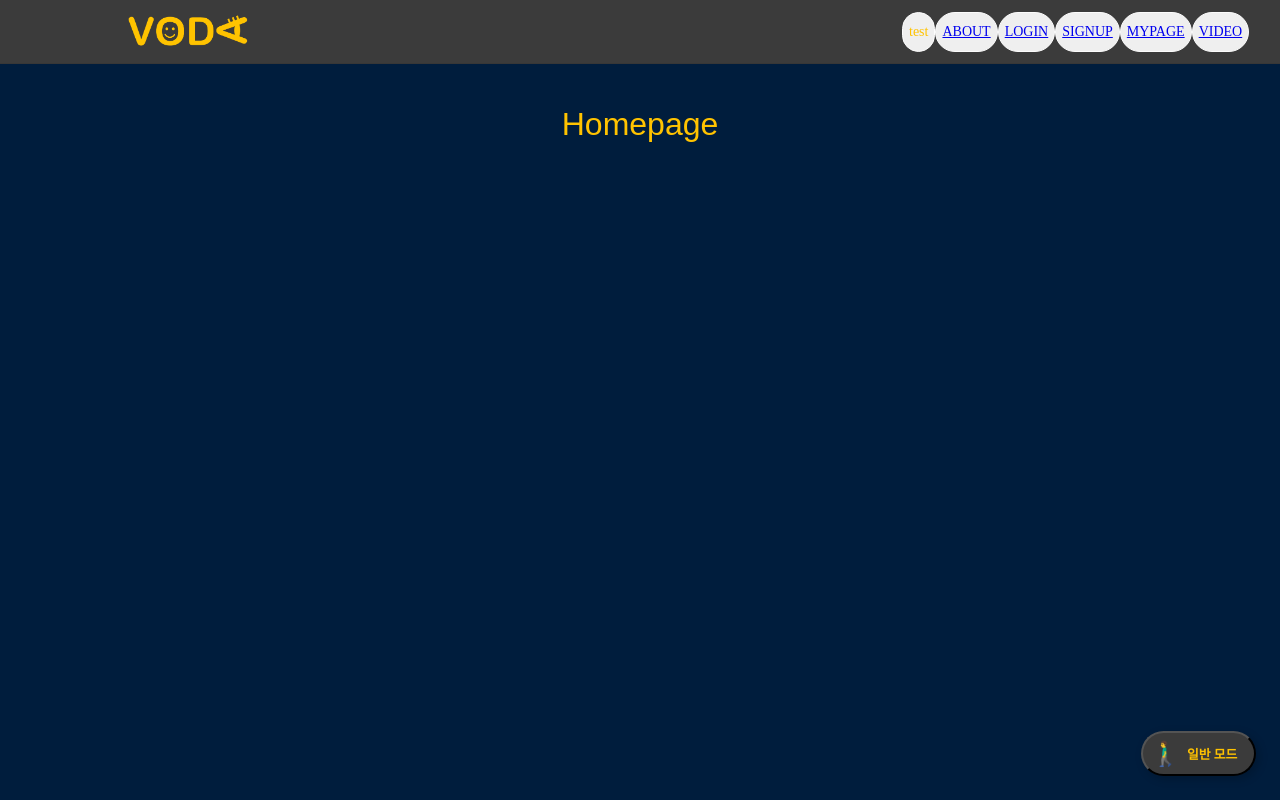
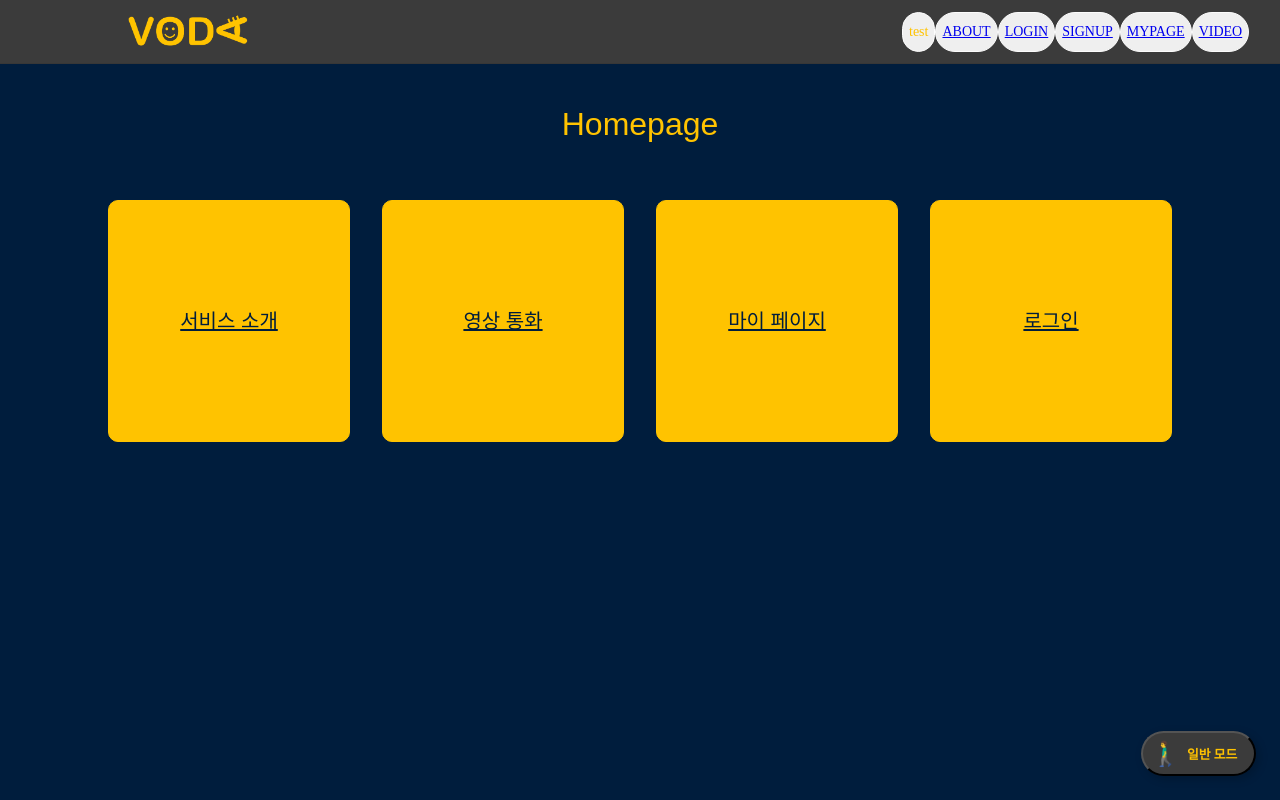
Before and after one commit to project-VODA/VODA, a React (Create React App) app in the folder front/voda/: page / in a window 1280 px wide. Built offline with nearby package versions, Linux system fonts and the light colour scheme; a web font is replaced by a local one.

Commit message:
[Front] Homepage에 들어가는 NavButton 추가

```diff
--- /dev/null
+++ b/front/voda/src/components/NavButton.tsx
@@ -0,0 +1,59 @@
+// components/Button.tsx
+
+import React, { useContext } from 'react';
+
+import { Link } from 'react-router-dom';
+
+import styled from 'styled-components';
+import { ThemeContext } from '../App';
+import { SimpleTheme, Theme } from '../styles/theme';
+
+
+interface ThemeProps {
+  theme: Theme;
+}
+
+// const ButtonContainer = styled.div`
+//   display: flex;
+//   justify-content: center;
+//   align-items: center;
+// `;
+
+// 테마(모드) 별로 색상 고려해줘야됌!!
+const SquareButton = styled(Link)<ThemeProps>`
+  width: 30vh;
+  height: 30vh;
+  border-radius: 10px;
+  font-size: 20px;
+  margin: 16px;
+  display: flex;
+  justify-content: center;
+  align-items: center;
+
+  border: 1px solid ${({ theme }) => theme.text};
+  background: ${({ theme }) => theme.text};
+  color: ${({ theme }) => theme.body};
+
+  &:hover {
+    background: ${({ theme }) =>
+      theme === SimpleTheme ? '#FFD60A' : '#003566'};
+    transition: all 0.1s ease-in-out;
+  }
+`;
+
+export interface NavButtonProps {
+  text: string;
+  to: string;
+}
+
+export default function Register({ text, to }: NavButtonProps ) {
+  const { theme } = useContext(ThemeContext);
+
+  return (
+    <>
+      <SquareButton to={to} theme={theme}>
+        {text}
+      </SquareButton>
+    </>
+  );
+}
--- a/front/voda/src/pages/simple/HomePage.tsx
+++ b/front/voda/src/pages/simple/HomePage.tsx
@@ -1,11 +1,30 @@
 import React from 'react';
+import styled from 'styled-components';
 
 import Title from '../../components/Title';
+import NavButton from '../../components/NavButton';
+
+
+const ButtonContainer = styled.div`
+  display: flex;
+  flex-wrap: wrap;
+  justify-content: center;
+  align-items: center;
+  text-align: center;
+
+`;
 
 const SimpleHomePage = () => {
   return (
     <>
       <Title title='Homepage' />
+      <ButtonContainer>
+        <NavButton text="서비스 소개" to="/about" />
+        <NavButton text="영상 통화" to='/video' />
+        <NavButton text="마이 페이지" to='/mypage' />
+        <NavButton text="로그인" to='/login' />
+      </ButtonContainer>
+
       {/* Add other content for the home page */}
     </>
   );
```
